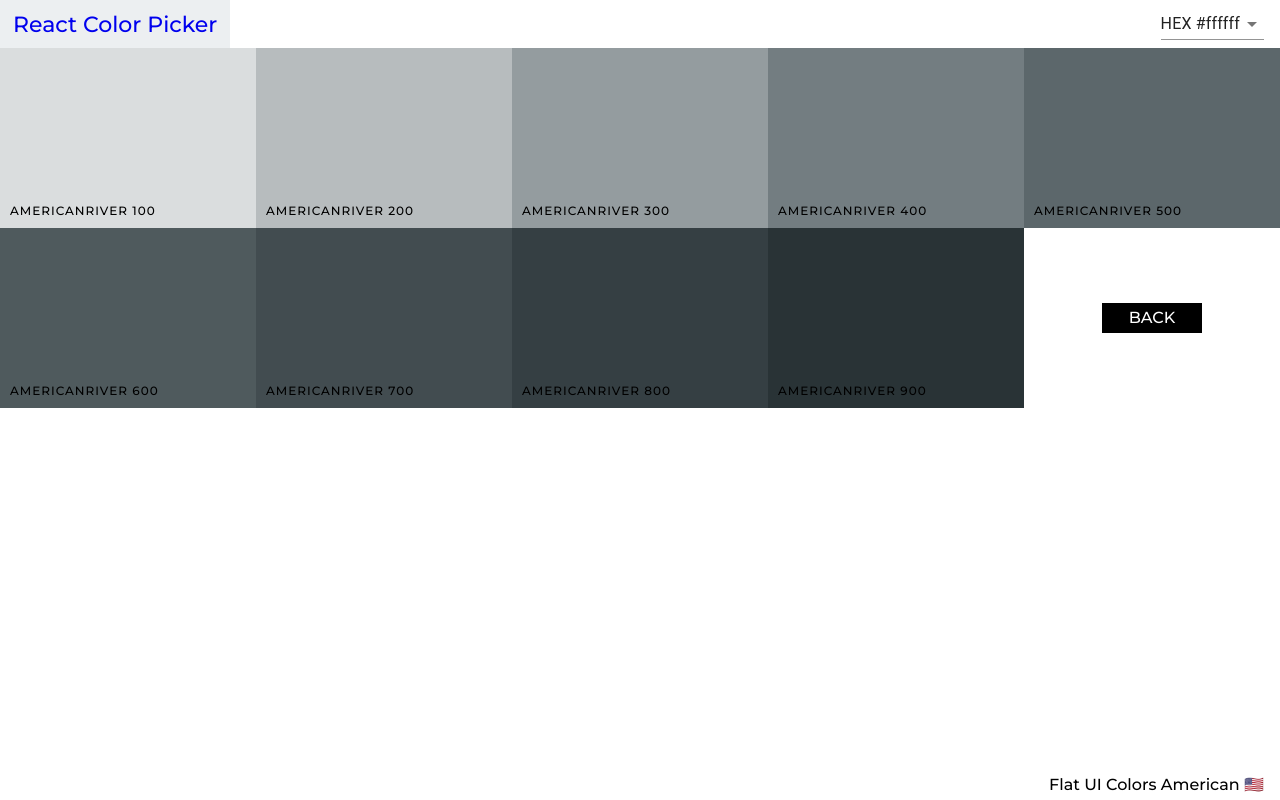
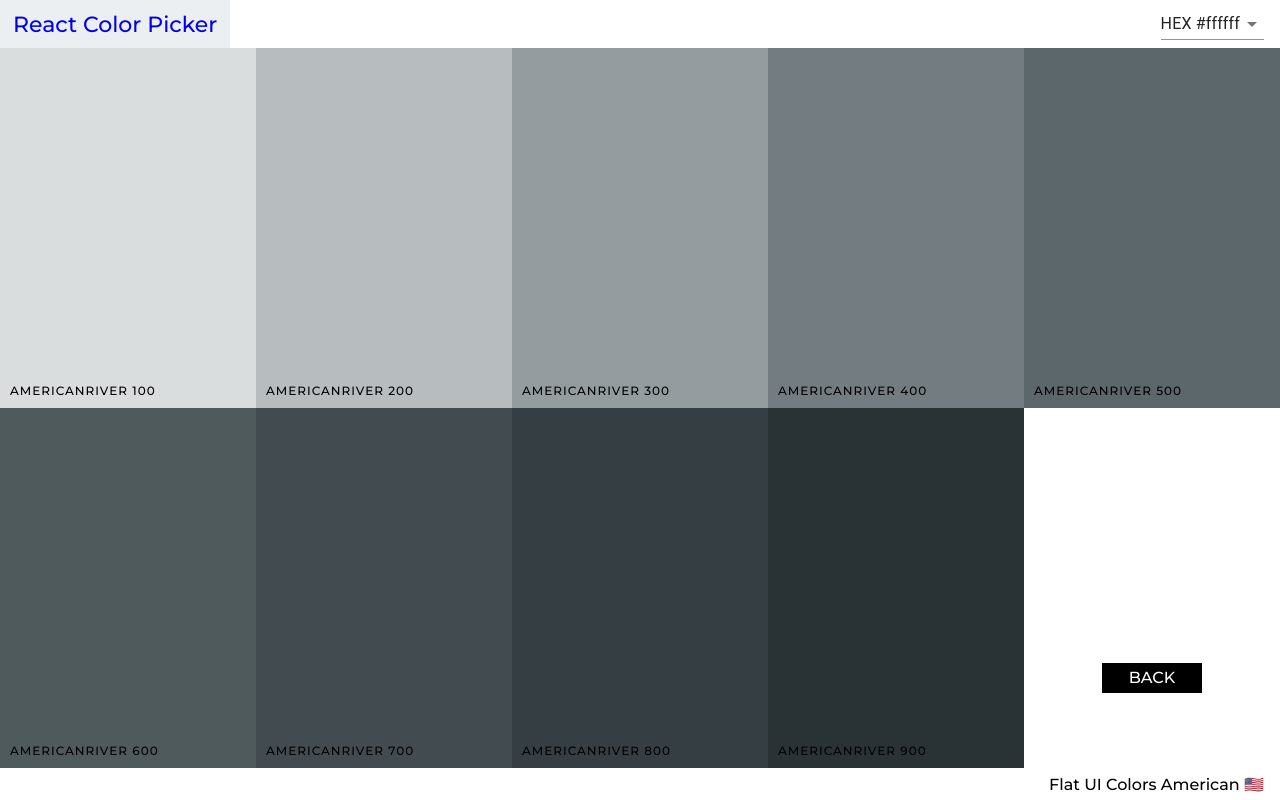
Before and after one commit to rookiemonkey/colorpalettes, a React (Create React App) app: page /palette/flat-ui-colors-american/americanriver in a window 1280 px wide. Built offline with nearby package versions, Linux system fonts and the light colour scheme.

Commit message:
styled single color box height

```diff
--- a/src/components/ColorBoxSingle.js
+++ b/src/components/ColorBoxSingle.js
@@ -21,7 +21,7 @@ class ColorBoxSingle extends Component {
         const s = { background }
 
         return (
-            <div className="ColorBox-container" style={s}>
+            <div className="ColorBox-container" style={s} id="ColorBox-single">
 
                 <div
                     className={copied ? 'ColorBox-overlay ColorBox-copied' : 'ColorBox-overlay'}
@@ -34,7 +34,7 @@ class ColorBoxSingle extends Component {
                     <p>{background}</p>
                 </div>
 
-                <div className="ColorBox-copy-container">
+                <div className="ColorBox-copy-container" >
                     <div className="ColorBox-content-container">
                         <span className='ColorBox-name'>{colorName}</span>
                     </div>
--- a/src/index.scss
+++ b/src/index.scss
@@ -11,4 +11,5 @@
 @import './styles//footer.scss';
 @import './styles/palette.scss';
 @import './styles/colorbox.scss';
+@import './styles//colorboxsingle.scss';
 @import './styles/backbutton.scss';
--- /dev/null
+++ b/src/styles/colorboxsingle.scss
@@ -0,0 +1,3 @@
+#ColorBox-single {
+    height: 50%;
+}
```
